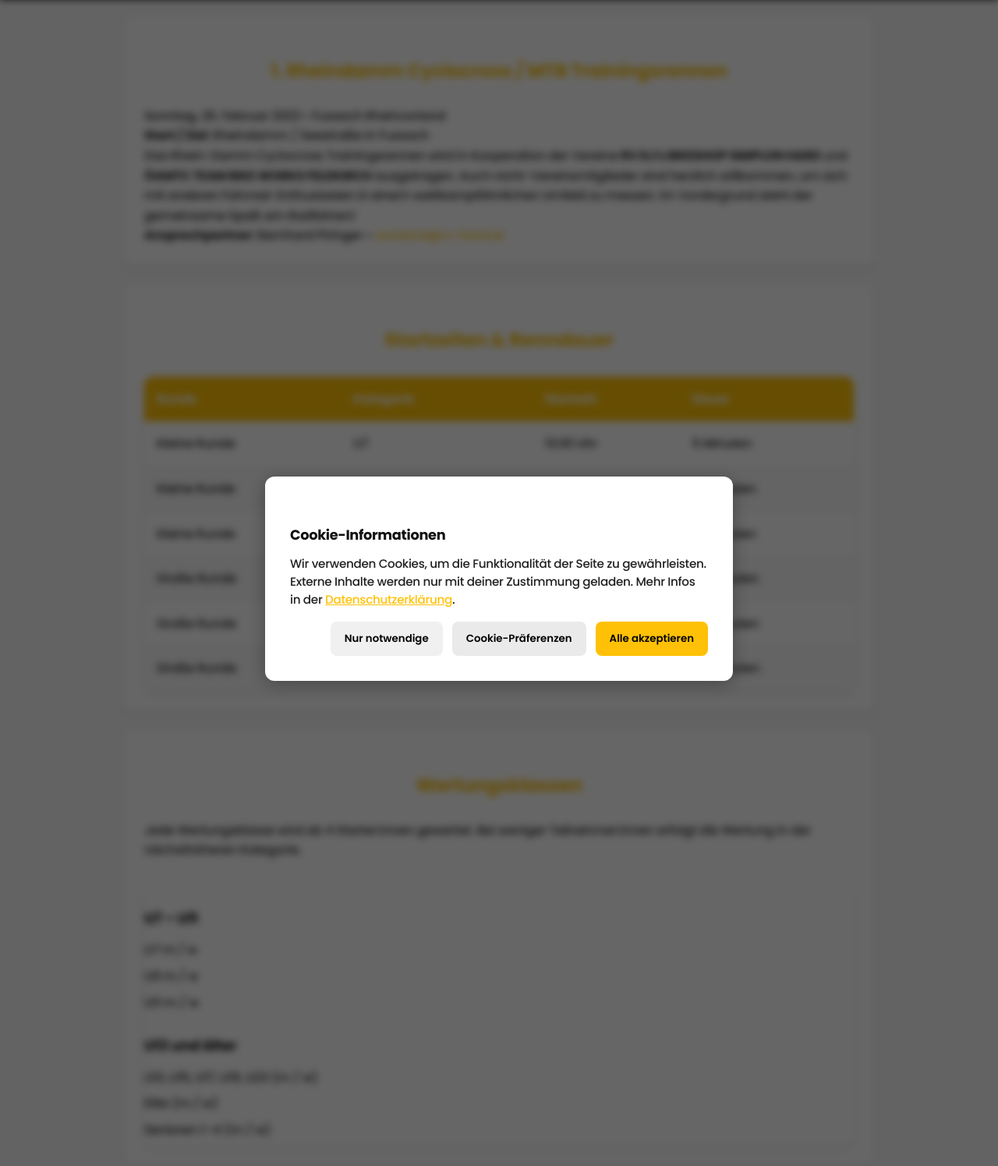
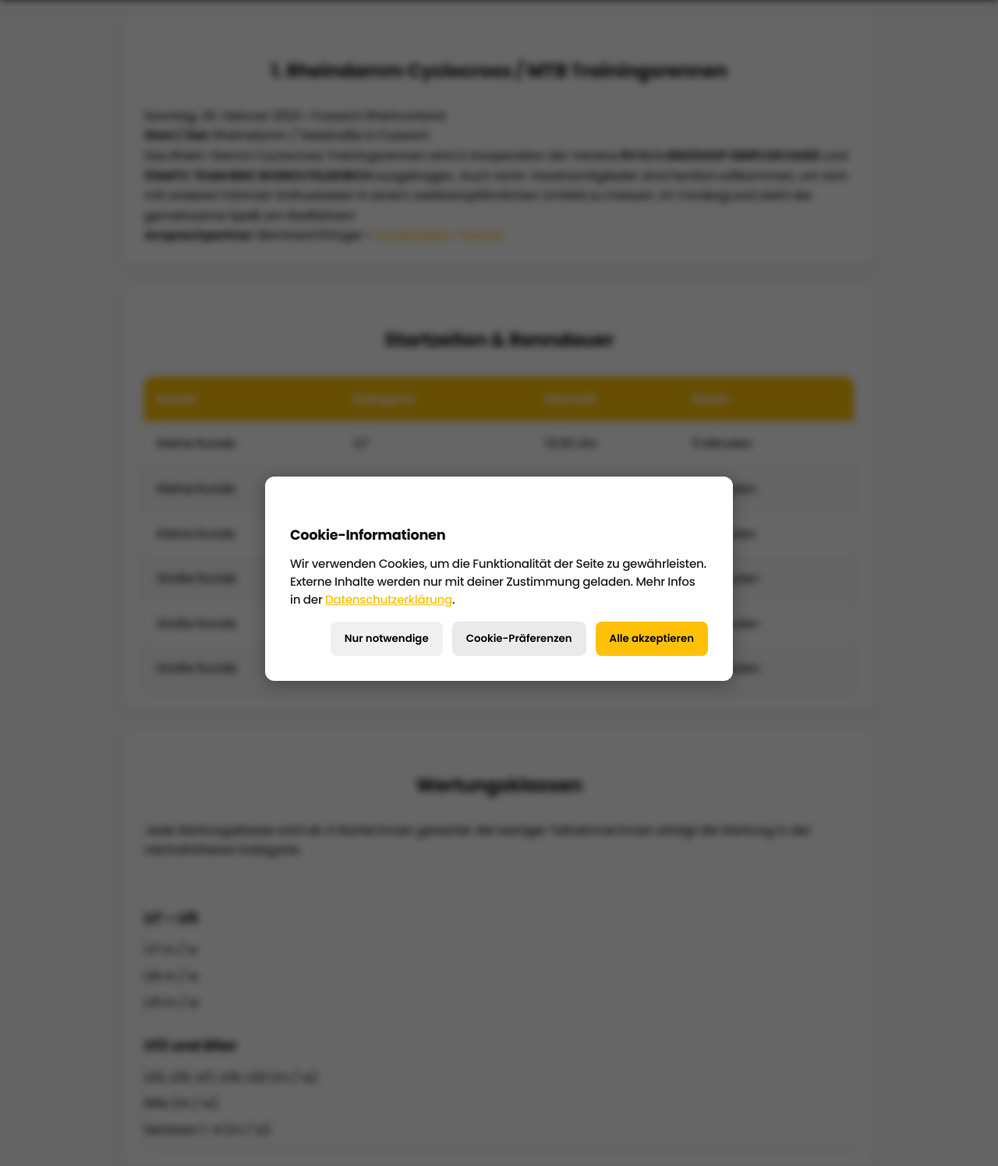
Before and after one commit to arnovoyer/RVHard, a PHP site: the page made by events/cyclocross/cyclocross-fußach-2022.html in a window 1280 px wide. Shown: the part 70-1565 px from the top of the page at 78% size. Run offline with PHP 8.4, Linux system fonts and the light colour scheme.

Commit message:
change17

```diff
--- a/assets/events/nightrace.css
+++ b/assets/events/nightrace.css
@@ -1,14 +1,12 @@
 .nightrace-container {
     max-width: 1000px;
-    /* Oder eine andere maximale Breite für den Inhalt */
     margin: 20px auto;
     padding: 0 20px;
 }
 
 .nightrace-container h1,
 .nightrace-container h2 {
-    color: #ffc107;
-    /* Oder deine Vereinsfarbe */
+    color: #111;
     text-align: center;
     margin-bottom: 30px;
 }
@@ -43,7 +41,6 @@
 .registration-button {
     display: inline-block;
     background-color: #ffc107;
-    /* Gelber Button */
     color: #333;
     padding: 12px 25px;
     border-radius: 5px;
@@ -55,7 +52,6 @@
 
 .registration-button:hover {
     background-color: #e0a800;
-    /* Dunkleres Gelb beim Hover */
     color: #333;
 }
 
--- a/assets/news/news.css
+++ b/assets/news/news.css
@@ -471,14 +471,12 @@
 
 .news-page .container {
   max-width: 960px;
-  /* Eine typische Containerbreite */
   margin: 20px auto;
   padding: 20px;
 }
 
 .news-page h1 {
   color: #ffc107;
-  /* Verwende Website-Farbe, falls definiert */
   margin-bottom: 20px;
   text-align: center;
 }
```
